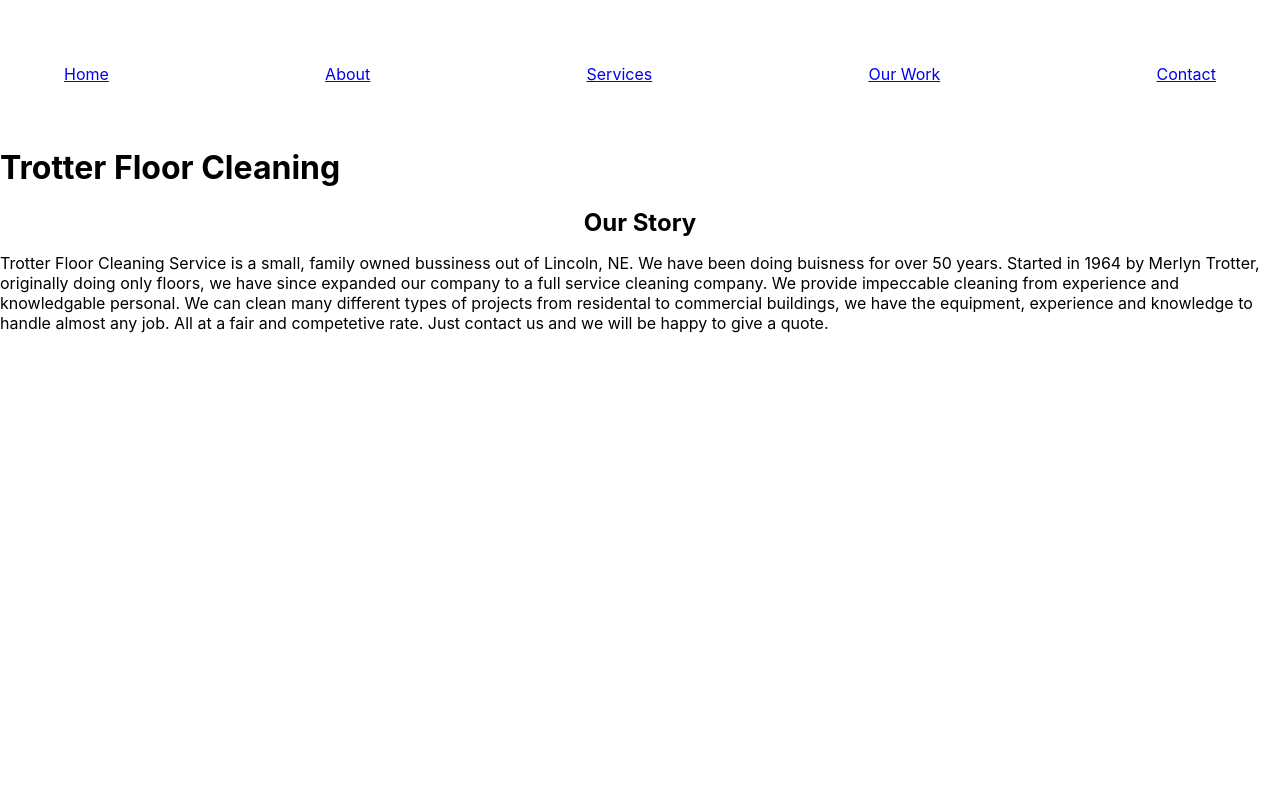
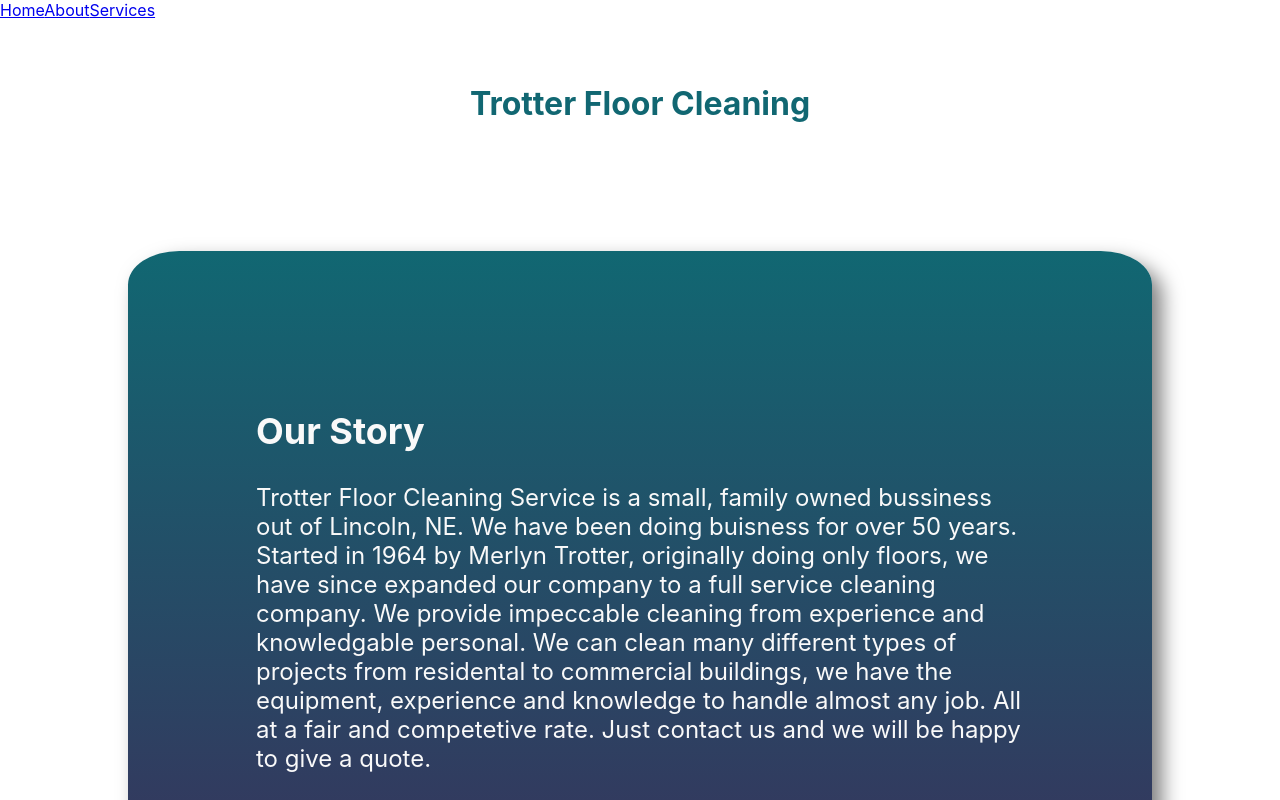
Before and after one commit to dwiyual/trotter-site, a React (Create React App) app: page / in a window 1280 px wide. Shown: the top 800 px of the page. Built offline with nearby package versions, Linux system fonts and the light colour scheme.

Commit message:
added react-router to my application for client side routing

```diff
--- a/src/components.js
+++ b/src/components.js
@@ -1,17 +1,17 @@
 import React from "react";
 import "./index.css";
+import {BrowserRouter, Link} from 'react-router-dom';
 
 export class Nav extends
     React.Component {
     render() {
         return (
-        <nav id="nav" className="navbar">
-            <a href="www.google.com">Home</a>
-            <a href="www.google.com">About</a>
-            <a href="www.google.com">Services</a>
-            <a href="www.google.com">Our Work</a>
-            <a href="www.google.com">Contact</a>
-        </nav>
+            <BrowserRouter>
+                <Link to="/Home">Home</Link>
+                <Link to="/about_us">About</Link>
+                <Link to="/services">Services</Link>
+            </BrowserRouter>
+
         );
     }
 }
@@ -20,19 +20,20 @@ export class Title extends
                 React.Component  {
                     render(){
                     return(
-        <h1 id = "Title" className = "title_name" text = "Trotter Floor Cleaning">
+                    <h1 id="Title" className="title_name" text="Trotter Floor Cleaning">
                     Trotter Floor Cleaning</h1>
                         );
                     }
                 }
 
+
                 export class About extends
-React.Component{
+                React.Component {
                 render(){
                 return(
-            <div className="content">
+                <div className="content" id="about_us">
                     <article>
-                <h2 className="aboutUs" id="about_us">Our Story</h2>
+                        <h2 className="title">Our Story</h2>
                         <p>Trotter Floor Cleaning Service is a small, family owned bussiness out of Lincoln, NE. We have been
                             doing buisness
                             for over 50 years. Started in 1964 by Merlyn Trotter, originally doing only floors, we have since
--- a/src/index.css
+++ b/src/index.css
@@ -13,14 +13,16 @@ code {
 }
 
 #nav {
-  background-color: linear-gradient( rgb(7, 7, 7), rgb(22, 22, 22)) ;
+  color: #F9F9F9;
   margin: 5%;
   display: flex;
   justify-content: space-between;
+  font-size: large;
+  padding: 1%;
 }
 
-#title {
-  color: blue;
+#Title {
+  color:#116772;
   margin: 5%;
   display: flex;
   justify-content: center;
@@ -29,8 +31,16 @@ code {
 
 #about_us {
   margin: auto;
+  background: linear-gradient(#116772,#39315B);
+  color: #F9F9F9;
+  margin: 10%;
+  padding: 10%;
+  box-shadow: 10px 10px 20px rgba(0, 0, 0, .5),
+              -10px -10px 100px rgb(255, 255, 255);
+  border-radius: 5%;
+  font-size: 1.5rem;
+  width: 60%;
+  height: 20%;
   display: flex;
   justify-content: center;
-  width: 80%;
-  height: 60%;
 }
```
Also changed, not shown: src/App.js (+6 -5 lines). Lines whose indentation alone changed are shown as unchanged.
